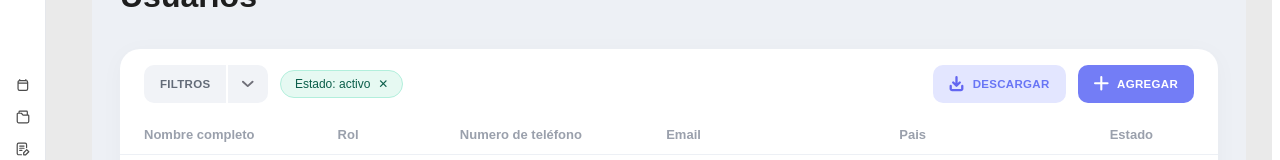
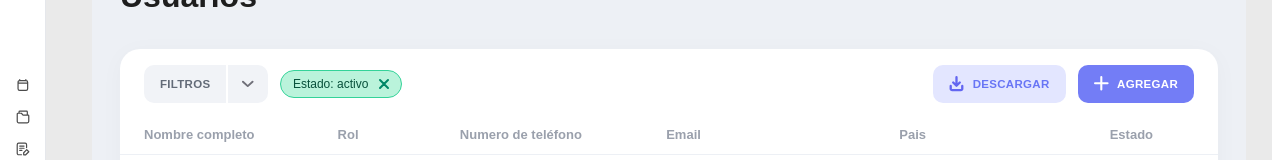
Before and after one commit to crist2958/proeject-new-design-cs, a Vue app: page /dashboard in a window 1280 px wide. Shown: the part 139-299 px from the top of the page. Built offline with nearby package versions, Linux system fonts and the light colour scheme; sample sign-in values are in the browser's storage.

Commit message:
Ajustes finos de diseño en chips de filtros y botones

```diff
--- a/src/assets/layout/components/_dashboard.scss
+++ b/src/assets/layout/components/_dashboard.scss
@@ -58,29 +58,44 @@
   align-items: center;
 }
 
+/* Estilos del chip de filtro (Manteniendo el color encendido y borde nítido) */
 .chip-filter {
   display: flex;
   align-items: center;
   gap: 8px;
-  background-color: #e6f9f2; /* Tono pastel limpio */
-  color: #0b5e4a;
-  padding: 6px 14px;
+  background-color: #baf3db; /* Tono verde pastel encendido */
+  color: #08503b;
+  padding: 3px 10px 3px 12px;      /* Mantén el padding general del chip */
   border-radius: 20px;
   font-size: 12px;
-  font-weight: 400; /* Fuente normal sin negritas exageradas */
-  border: 1px solid #b2efdc; /* Borde (stroke) solicitado */
+  font-weight: 500;
+  border: 1.5px solid #34d399; /* Borde definido */
+  height: 28px; /* Altura fija compacta para que luzca delgado como en Figma */
+  box-sizing: border-box;
 }
 
 .chip-remove {
   background: transparent;
   border: none;
-  color: #0b5e4a;
-  font-size: 12px;
+  color: #08503b;
   cursor: pointer;
   padding: 0;
   display: flex;
   align-items: center;
   justify-content: center;
+
+  /* Ajuste para contener el icono de 24x24 sin deformarlo */
+  width: 15px;
+  height: 15px;
+}
+
+/* Tamaño exacto para el icono X del chip (Forzado a 24x24) */
+.chip-svg-icon {
+  width: 24px;
+  height: 24px;
+  display: block;
+  flex-shrink: 0;
+  stroke-width: 2px; /* Ajusta el grosor si es necesario para que se vea bien a este tamaño */
 }
 
 .right-actions {
--- a/src/components/DataTable.vue
+++ b/src/components/DataTable.vue
@@ -33,7 +33,9 @@
           <div class="chip-container">
             <div v-for="(filter, index) in activeFilters" :key="index" class="chip-filter">
               <span>{{ filter }}</span>
-              <button type="button" class="chip-remove" @click="removeFilter(index)">✕</button>
+              <button type="button" class="chip-remove" @click="removeFilter(index)">
+                <XIcon class="chip-svg-icon" />
+              </button>
             </div>
           </div>
         </div>
@@ -150,6 +152,7 @@ import { ref } from 'vue'
 import DownloadIcon from '@/assets/icons/Table/DowloadIcon.svg?component'
 import PlusIcon from '@/assets/icons/Table/PlusIcon.svg?component'
 import ChevronIcon from '@/assets/icons/Table/ChevronIcon.svg?component'
+import XIcon from '@/assets/icons/Table/x-03.svg?component'
 
 const props = defineProps({
   columns: { type: Array, required: true },
```
Also changed, not shown: src/assets/icons/Table/x-03.svg (added).
